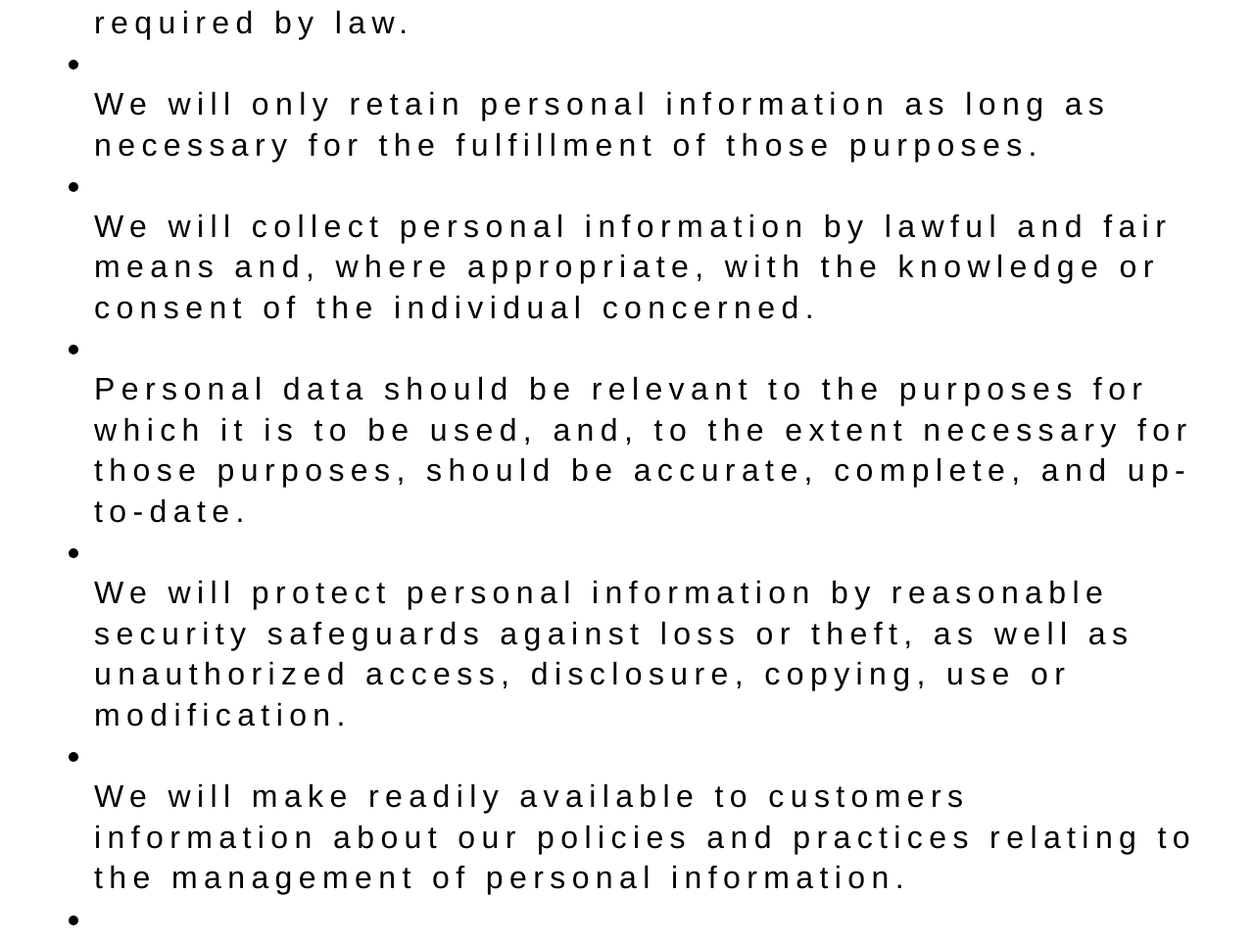
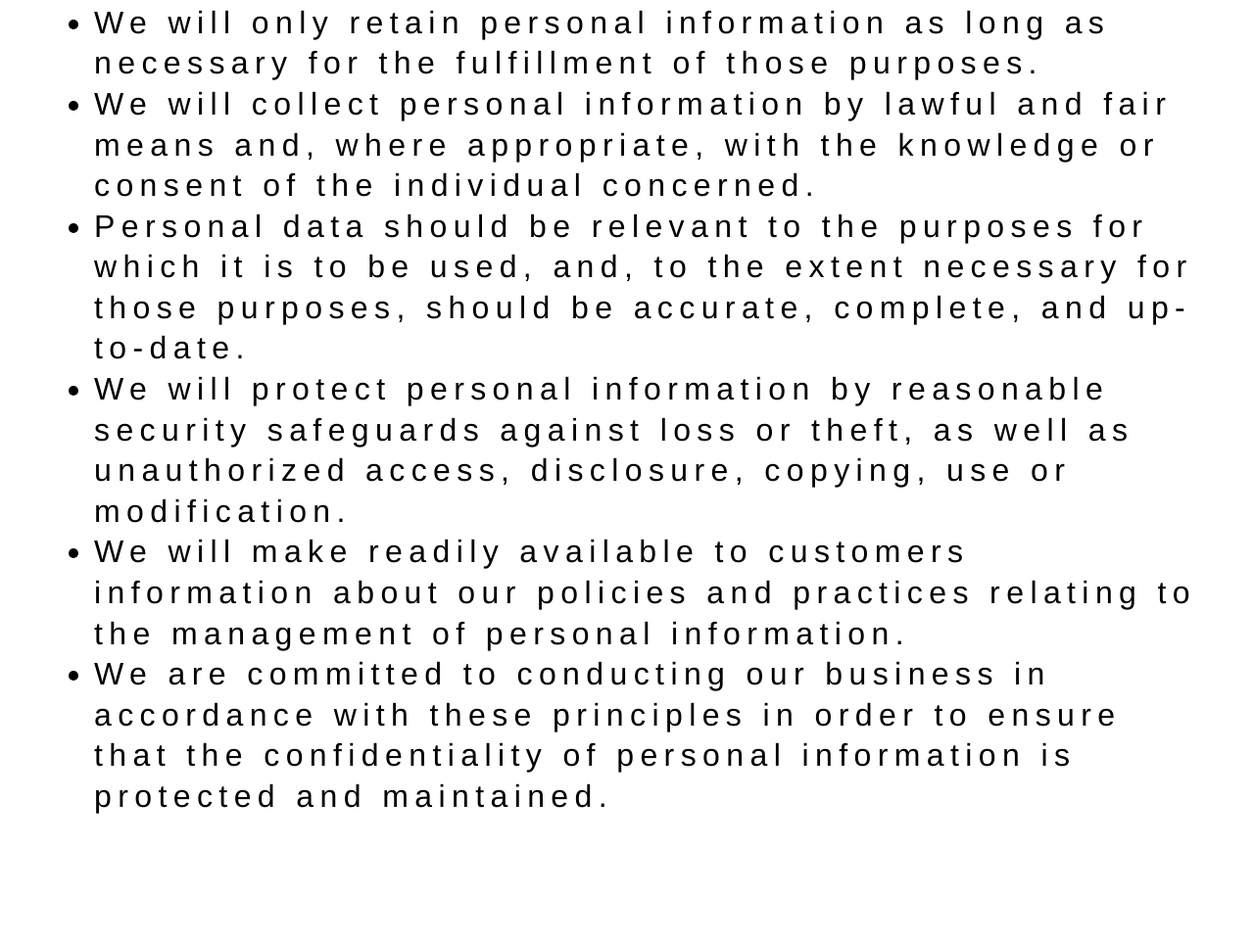
Before and after one commit to Feanore/Feanore.github.io, a plain HTML site: page index.html in a window 1280 px wide. Shown: the part 658-1620 px from the top of the page at 98% size. After the commit the page ends 1581 px from the top, so only its background shows below. Drawn offline with Linux system fonts and the light colour scheme.

Commit message:
Update index.html

```diff
--- a/index.html
+++ b/index.html
@@ -12,12 +12,12 @@ font-family:Helvetica, sans-serif;font-size:2em;letter-spacing:0.2em;line-height
 <p></p>Your privacy is very important to us. Accordingly, we have developed this Policy in order for you to understand how we collect, use, communicate and disclose and make use of personal information. The following outlines our privacy policy. Before or at the time of collecting personal information, we will identify the purposes for which information is being collected.</p>
 <ul>
 
-<li></li>We will collect and use of personal information solely with the objective of fulfilling those purposes specified by us and for other compatible purposes, unless we obtain the consent of the individual concerned or as required by law.</li>
-<li></li>We will only retain personal information as long as necessary for the fulfillment of those purposes.</li>
-<li></li>We will collect personal information by lawful and fair means and, where appropriate, with the knowledge or consent of the individual concerned.</li>
-<li></li>Personal data should be relevant to the purposes for which it is to be used, and, to the extent necessary for those purposes, should be accurate, complete, and up-to-date.</li>
-<li></li>We will protect personal information by reasonable security safeguards against loss or theft, as well as unauthorized access, disclosure, copying, use or modification.</li>
-<li></li>We will make readily available to customers information about our policies and practices relating to the management of personal information.</li>
-<li></li>We are committed to conducting our business in accordance with these principles in order to ensure that the confidentiality of personal information is protected and maintained.</li>
+<li>We will collect and use of personal information solely with the objective of fulfilling those purposes specified by us and for other compatible purposes, unless we obtain the consent of the individual concerned or as required by law.</li>
+<li>We will only retain personal information as long as necessary for the fulfillment of those purposes.</li>
+<li>We will collect personal information by lawful and fair means and, where appropriate, with the knowledge or consent of the individual concerned.</li>
+<li>Personal data should be relevant to the purposes for which it is to be used, and, to the extent necessary for those purposes, should be accurate, complete, and up-to-date.</li>
+<li>We will protect personal information by reasonable security safeguards against loss or theft, as well as unauthorized access, disclosure, copying, use or modification.</li>
+<li>We will make readily available to customers information about our policies and practices relating to the management of personal information.</li>
+<li>We are committed to conducting our business in accordance with these principles in order to ensure that the confidentiality of personal information is protected and maintained.</li>
 </ul>
 </div>
```
